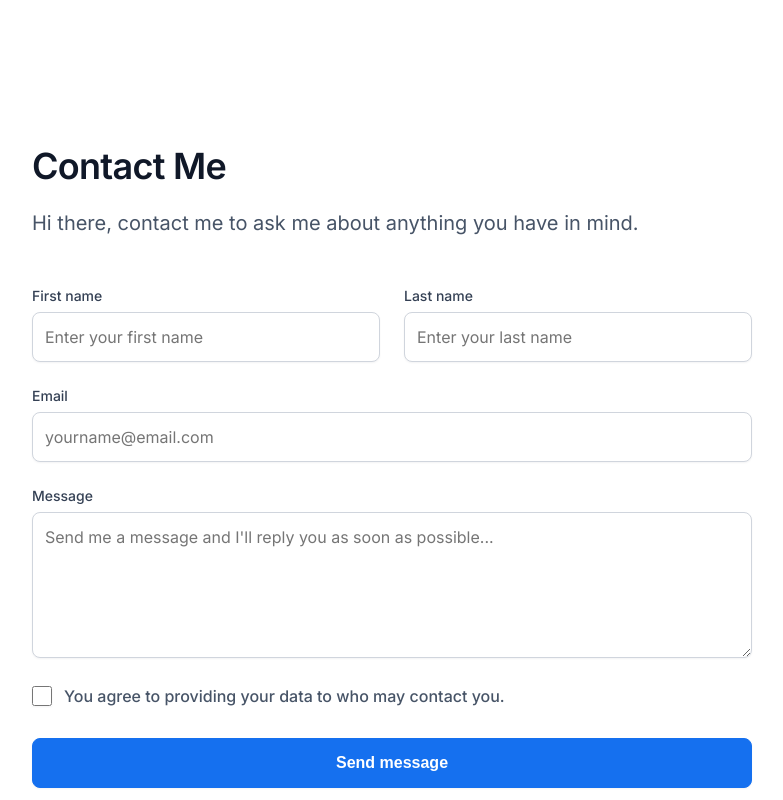
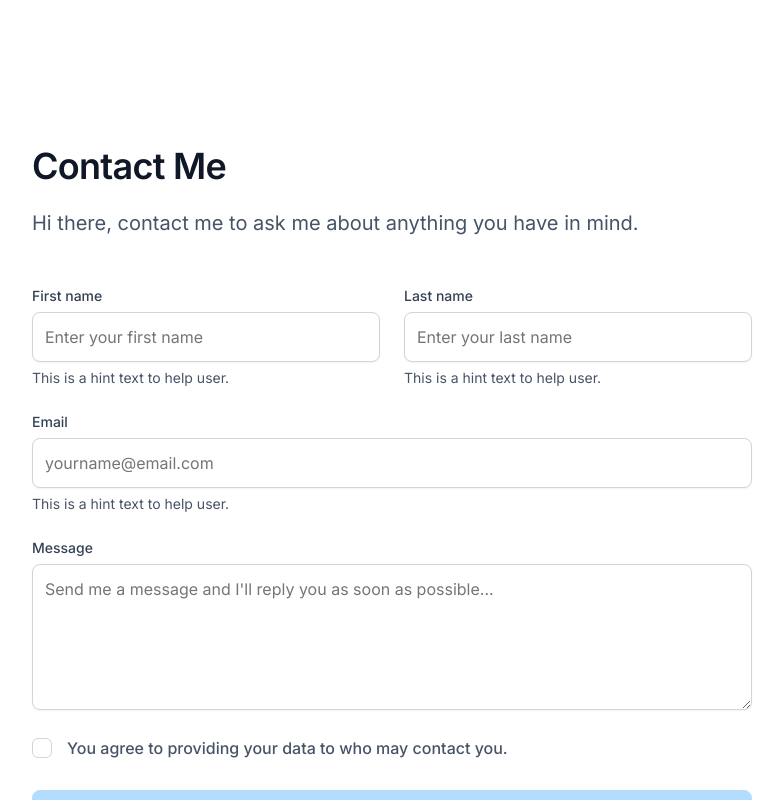
Before and after one commit to Olixpin/FE-hng-task-one, a React (Vite) app: page /contact in a window 1280 px wide. Shown: the top 800 px of the page, without its empty margins (248-1031 px from the left). Built offline with nearby package versions, Linux system fonts and the light colour scheme.

Commit message:
form validated

```diff
--- a/src/pages/Contact.jsx
+++ b/src/pages/Contact.jsx
@@ -1,8 +1,90 @@
-import React from "react";
+import React, { useState, useEffect } from "react";
 import Footer from "../components/Footer";
 import styled from "styled-components";
 
 export default function Contact() {
+  const [formData, setFormData] = useState({
+    firstname: "",
+    lastname: "",
+    email: "",
+    message: "",
+    terms: false,
+  });
+
+  const [errors, setErrors] = useState(null);
+  const [notValid, setNotValid] = useState(false);
+
+  const { firstname, lastname, email, message, terms } = formData;
+
+  const name = firstname + " " + lastname;
+
+  const validEmailRegex = RegExp(
+    /^(([^<>()[\]\\.,;:\s@"]+(\.[^<>()[\]\\.,;:\s@"]+)*)|(".+"))@((\[[0-9]{1,3}\.[0-9]{1,3}\.[0-9]{1,3}\.[0-9]{1,3}\])|(([a-zA-Z\-0-9]+\.)+[a-zA-Z]{2,}))$/
+  );
+
+  const validateForm = (errors) => {
+    let valid = true;
+    Object.values(errors).forEach(
+      // if we have an error string set valid to false
+      (val) => val.length > 0 && (valid = false)
+    );
+    return valid;
+  };
+
+  const handleChange = (e) => {
+    if (e.target.name === "terms") {
+      setFormData({ ...formData, [e.target.name]: e.target.checked });
+      setErrors({
+        ...errors,
+        [e.target.name]: e.target.checked ? "" : "You must agree to terms",
+      });
+    } else if (e.target.name === "email") {
+      setFormData({ ...formData, [e.target.name]: e.target.value });
+      setErrors({
+        ...errors,
+        [e.target.name]: validEmailRegex.test(e.target.value)
+          ? ""
+          : "Email is not valid!",
+      });
+    } else if (e.target.name === "message") {
+      setFormData({ ...formData, [e.target.name]: e.target.value });
+      setErrors({
+        ...errors,
+        message:
+          e.target.value.length <= 0
+            ? "Message must be at least 10 characters long!"
+            : ""
+            ? "Message is too short!"
+            : "",
+      });
+    } else {
+      setFormData({ ...formData, [e.target.name]: e.target.value });
+      setErrors({
+        ...errors,
+        [e.target.name]:
+          e.target.value.length <= 0 ? "This field is required!" : "",
+      });
+    }
+  };
+
+  const handleSubmit = (e) => {
+    e.preventDefault();
+    if (
+      !validateForm(errors) ||
+      firstname.length <= 0 ||
+      lastname.length <= 0 ||
+      email.length <= 0 ||
+      message.length <= 0 ||
+      !terms
+    ) {
+      console.log("Invalid Form");
+      setNotValid(true);
+    } else {
+      console.log("Valid Form");
+      setNotValid(false);
+    }
+  };
+
   return (
     <>
       <ContactStyles>
@@ -20,19 +102,26 @@ export default function Contact() {
               <label htmlFor="first_name">First name</label>
               <input
                 type="text"
-                name="first-name"
+                name="firstname"
                 id="first_name"
                 placeholder="Enter your first name"
+                value={firstname}
+                onChange={handleChange}
               />
+              <span>This is a hint text to help user.</span>
             </div>
             <div className="last-name">
               <label htmlFor="last_name">Last name</label>
               <input
                 type="text"
-                name="last-name"
+                name="lastname"
                 id="last_name"
                 placeholder="Enter your last name"
+                value={lastname}
+                onChange={handleChange}
+                required={true}
               />
+              <span>This is a hint text to help user.</span>
             </div>
           </div>
 
@@ -43,7 +132,11 @@ export default function Contact() {
               name="email"
               id="email"
               placeholder="yourname@email.com"
+              value={email}
+              onChange={handleChange}
+              required={true}
             />
+            <span>This is a hint text to help user.</span>
           </div>
 
           <div className="form-message">
@@ -54,19 +147,39 @@ export default function Contact() {
               cols="30"
               rows="5"
               placeholder="Send me a message and I'll reply you as soon as possible..."
-            ></textarea>
+              value={message}
+              onChange={handleChange}
+              required={true}
+              className={notValid && message.length <= 0 ? "error" : "valid"}
+            />
+
+            {notValid && message.length <= 0 && (
+              <span className="error-message">Please enter message</span>
+            )}
           </div>
 
           {/* div for terms and condition */}
           <div className="form-terms">
-            <input type="checkbox" name="terms" id="terms" />
             <label htmlFor="terms">
+              <input
+                type="checkbox"
+                name="terms"
+                id="terms"
+                onChange={handleChange}
+                required={true}
+              />
+              <span className="checkmark"></span>
               You agree to providing your data to {/*name*/} who may contact
               you.
             </label>
           </div>
 
-          <button id="btn_submit" type="submit">
+          <button
+            id="btn_submit"
+            type="submit"
+            onClick={handleSubmit}
+            disabled={!terms}
+          >
             Send message
           </button>
         </form>
@@ -130,6 +243,28 @@ const ContactStyles = styled.div`
       display: block;
     }
 
+    span {
+      font-style: normal;
+      display: block;
+      margin-top: 6px;
+      font-weight: 400;
+      font-size: 14px;
+      line-height: 20px;
+      /* identical to box height, or 143% */
+
+      /* Gray/600 */
+
+      color: #475467;
+    }
+
+    .error-message {
+      font-style: normal;
+      font-weight: 400;
+      font-size: 14px;
+      line-height: 20px;
+      color: #f83f23;
+    }
+
     input,
     textarea {
       color: #101828;
@@ -147,32 +282,101 @@ const ContactStyles = styled.div`
       &::placeholder {
         color: ##667085;
       }
+
+      &:focus {
+        border: 1px solid #84caff;
+      }
+    }
+
+    textarea:focus {
+      border: 1px solid #84caff;
+      box-shadow: 0px 1px 2px rgba(16, 24, 40, 0.05), 0px 0px 0px 4px #d1e9ff;
+    }
+
+    .error {
+      border: 1px solid #f89687;
+
+      &:focus {
+        border: 1px solid #f89687;
+        box-shadow: 0px 1px 2px rgba(16, 24, 40, 0.05), 0px 0px 0px 4px #ffd3cc;
+        border-radius: 8px;
+      }
     }
 
     .form-terms {
       display: flex;
       align-items: center;
       gap: 12px;
-      flex-wrap: wrap;
-      flex-flow: row wrap;
       margin-bottom: 8px;
 
       label {
         font-size: 16px;
         line-height: 20px;
         display: block;
+        padding-left: 35px;
         color: #475467;
         margin-bottom: 0;
-      }
+        width: max-content;
+        cursor: pointer;
+        -webkit-user-select: none;
+        -moz-user-select: none;
+        -ms-user-select: none;
+        user-select: none;
+        position: relative;
 
-      input {
-        width: 20px;
-        height: 20px;
+        input {
+          position: absolute;
+          opacity: 0;
+          cursor: pointer;
+          height: 0;
+          width: 0;
+        }
+
+        .checkmark {
+          position: absolute;
+          top: -5.8px;
+          left: 0;
+          height: 20px;
+          width: 20px;
+          border: 1px solid #d0d5dd;
+          border-radius: 6px;
+          background-color: #fff;
+        }
+
+        input:checked ~ .checkmark {
+          border: 1px solid #1570ef;
+        }
+
+        .checkmark:after {
+          content: "";
+          position: absolute;
+          display: none;
+        }
+
+        input:checked ~ .checkmark:after {
+          display: block;
+        }
+
+        .checkmark:after {
+          left: 7px;
+          top: 2.5px;
+          width: 5px;
+          height: 10px;
+          border: solid #1570ef;
+          border-width: 0 3px 3px 0;
+          -webkit-transform: rotate(45deg);
+          -ms-transform: rotate(45deg);
+          transform: rotate(45deg);
+        }
       }
 
       * {
         width: auto;
       }
+    }
+
+    input[type="checkbox"] {
+      border: 10px solid #84caff;
     }
 
     button {
@@ -186,6 +390,46 @@ const ContactStyles = styled.div`
       line-height: 24px;
       color: #ffffff;
       cursor: pointer;
+      transition: all 0.3s ease-in-out;
+    }
+
+    button:hover {
+      background: ##175cd3;
+      border: 1px solid #175cd3;
+      box-shadow: 0px 1px 2px rgba(16, 24, 40, 0.05);
+    }
+
+    button:focus {
+      background: #1570ef;
+      /* Primary/600 */
+
+      border: 1px solid #1570ef;
+      box-shadow: 0px 1px 2px rgba(16, 24, 40, 0.05), 0px 0px 0px 4px #d1e9ff;
+      border-radius: 8px;
+    }
+
+    button:disabled {
+      background: #b2ddff;
+      /* Primary/200 */
+
+      border: 1px solid #b2ddff;
+      /* Shadow/xs */
+
+      box-shadow: 0px 1px 2px rgba(16, 24, 40, 0.05);
+      border-radius: 8px;
+    }
+  }
+
+  @media (max-width: 768px) {
+    margin-bottom: 64px;
+  }
+
+  @media (max-width: 480px) {
+    margin-bottom: 64px;
+    form {
+      .form-name {
+        flex-direction: column;
+      }
     }
   }
 `;
```
